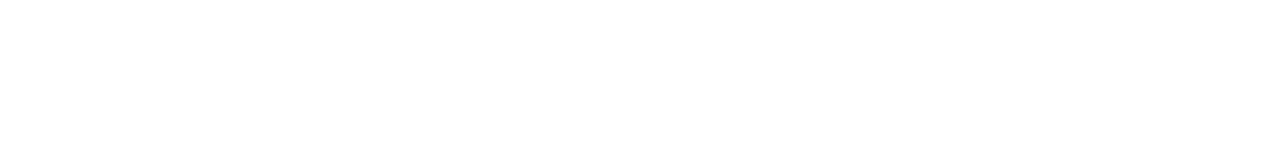
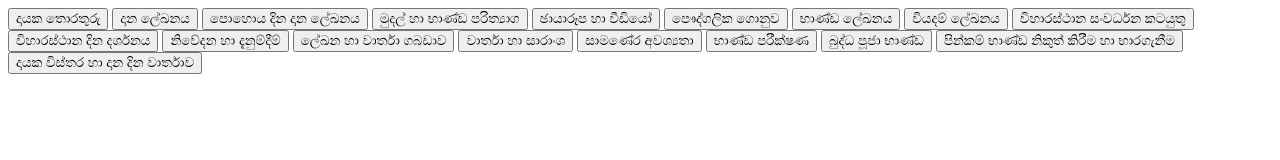
Before and after one commit to revwimaladewathero/Sri-Sugatha-Dayaka, a plain HTML site: page new-system.html in a window 1280 px wide. Drawn offline with Linux system fonts and the light colour scheme.

Commit message:
Add buttons to the button grid in new-system.html

```diff
--- a/new-system.html
+++ b/new-system.html
@@ -804,7 +804,28 @@ if ("serviceWorker" in navigator) {
 </head>
 <body>
   <main class="main-container">
-    <div class="button-grid"></div>
+    <div class="button-grid">
+
+  <button class="main-button">දායක තොරතුරු</button>
+  <button class="main-button">දාන ලේඛනය</button>
+  <button class="main-button">පොහොය දින දාන ලේඛනය</button>
+  <button class="main-button">මුදල් හා භාණ්ඩ පරිත්‍යාග</button>
+  <button class="main-button">ඡායාරූප හා වීඩියෝ</button>
+  <button class="main-button">පෞද්ගලික ගොනුව</button>
+  <button class="main-button">භාණ්ඩ ලේඛනය</button>
+  <button class="main-button">වියදම් ලේඛනය</button>
+  <button class="main-button">විහාරස්ථාන සංවර්ධන කටයුතු</button>
+  <button class="main-button">විහාරස්ථාන දින දර්ශනය</button>
+  <button class="main-button">නිවේදන හා දැනුම්දීම්</button>
+  <button class="main-button">ලේඛන හා වාර්තා ගබඩාව</button>
+  <button class="main-button">වාර්තා හා සාරාංශ</button>
+  <button class="main-button">සාමණේර අවශ්‍යතා</button>
+  <button class="main-button">භාණ්ඩ පරීක්ෂණ</button>
+  <button class="main-button">බුද්ධ පූජා භාණ්ඩ</button>
+  <button class="main-button">පින්කම් භාණ්ඩ නිකුත් කිරීම හා භාරගැනීම</button>
+  <button class="main-button">දායක විස්තර හා දාන දින වාර්තාව</button>
+
+</div>
   </main>
 </body>
 </html>
```
